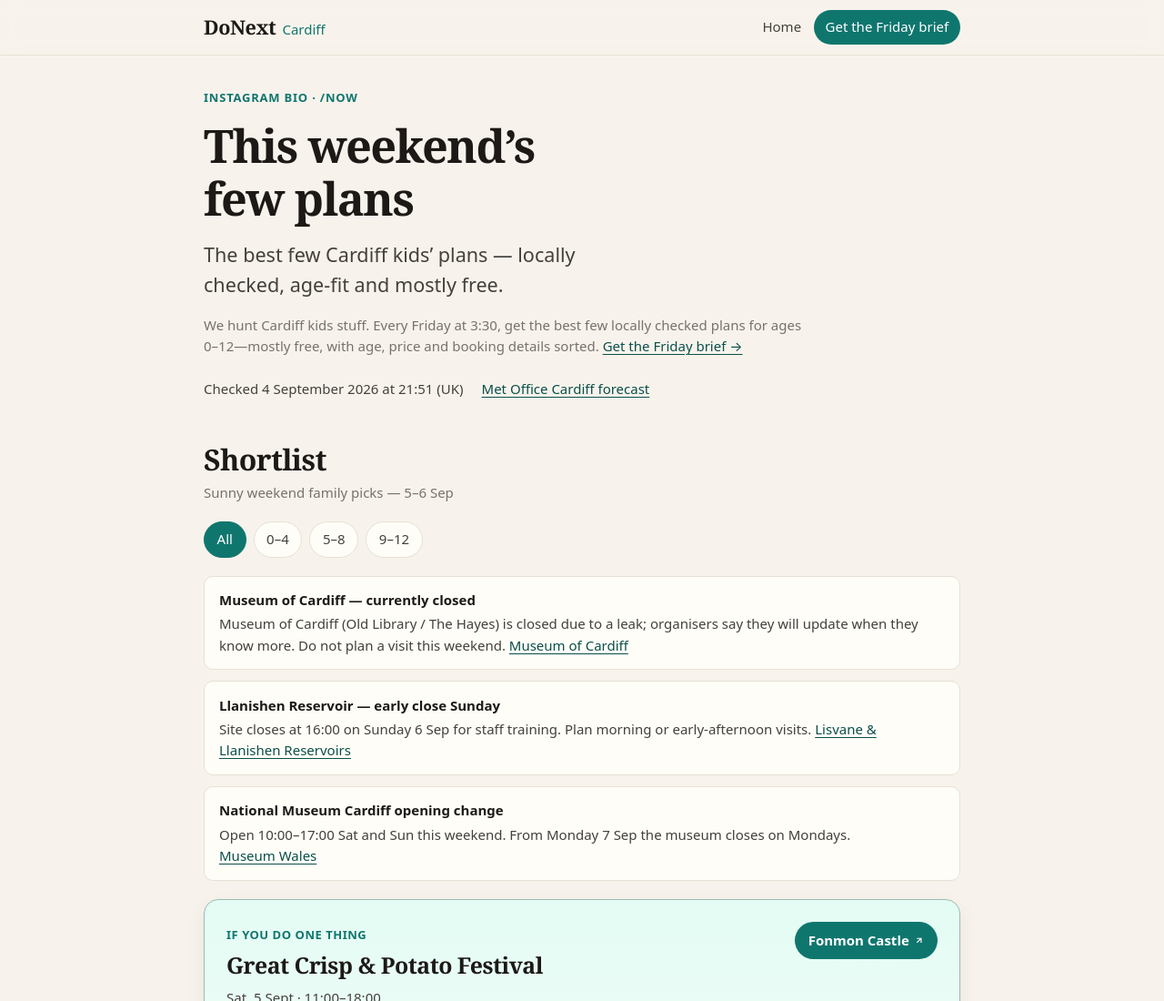
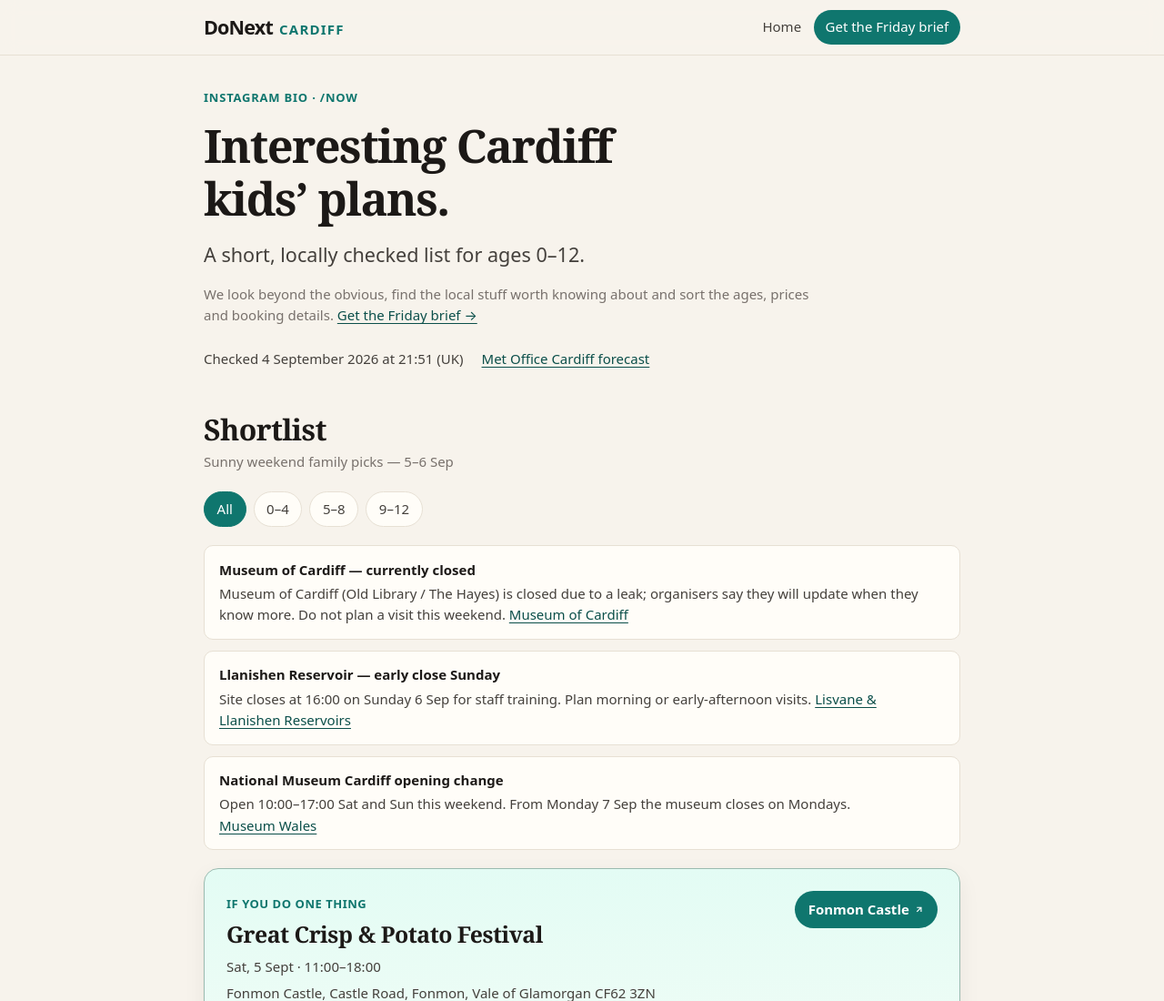
Before and after one commit to mattmurray1981-ai/donext-site, a plain HTML site: page now.html in a window 1280 px wide. Shown: the top 1100 px of the page at 91% size. Drawn offline with Linux system fonts and the light colour scheme; a web font is replaced by a local one.

Commit message:
Refine Cardiff brand and sharpen positioning

```diff
--- a/now.html
+++ b/now.html
@@ -3,22 +3,22 @@
 <head>
   <meta charset="UTF-8">
   <meta name="viewport" content="width=device-width, initial-scale=1">
-  <title>DoNext /now — this weekend’s few plans</title>
-  <meta name="description" content="This weekend’s few Cardiff kids’ plans — locally checked, age-fit and mostly free. DoNext.">
+  <title>DoNext /now — interesting Cardiff kids’ plans</title>
+  <meta name="description" content="Interesting things to do with kids in Cardiff. A short, locally checked list for ages 0–12.">
   <meta name="theme-color" content="#0F766E">
-  <meta property="og:title" content="DoNext /now — this weekend’s few plans">
-  <meta property="og:description" content="The best few Cardiff kids’ plans for this weekend. Locally checked, age-fit and mostly free.">
+  <meta property="og:title" content="DoNext /now — interesting Cardiff kids’ plans">
+  <meta property="og:description" content="A short, locally checked list for ages 0–12.">
   <meta property="og:type" content="website">
   <meta property="og:url" content="https://donext.co.uk/now">
   <meta property="og:site_name" content="DoNext">
-  <meta property="og:image" content="https://donext.co.uk/assets/brand/cardiff/donext-cardiff-og-v2.png">
+  <meta property="og:image" content="https://donext.co.uk/assets/brand/cardiff/donext-cardiff-og-v3.png">
   <meta property="og:image:type" content="image/png">
   <meta property="og:image:width" content="1200">
   <meta property="og:image:height" content="630">
-  <meta property="og:image:alt" content="DoNext Cardiff — the best few Cardiff kids’ plans">
+  <meta property="og:image:alt" content="DoNext Cardiff — interesting things to do with kids in Cardiff">
   <meta name="twitter:card" content="summary_large_image">
-  <meta name="twitter:image" content="https://donext.co.uk/assets/brand/cardiff/donext-cardiff-og-v2.png">
-  <meta name="twitter:image:alt" content="DoNext Cardiff — the best few Cardiff kids’ plans">
+  <meta name="twitter:image" content="https://donext.co.uk/assets/brand/cardiff/donext-cardiff-og-v3.png">
+  <meta name="twitter:image:alt" content="DoNext Cardiff — interesting things to do with kids in Cardiff">
   <link rel="canonical" href="https://donext.co.uk/now">
   <link rel="icon" href="/assets/brand/donext-mark-v2.svg" type="image/svg+xml">
   <link rel="icon" href="/favicon.ico" sizes="16x16 32x32">
@@ -47,9 +47,9 @@
     <section class="page-intro" aria-labelledby="now-title">
       <div class="wrap">
         <p class="eyebrow">Instagram bio · /now</p>
-        <h1 id="now-title" class="hero__title" style="max-width:16ch">This weekend’s few plans</h1>
-        <p class="hero__lede">The best few Cardiff kids’ plans — locally checked, age-fit and mostly free.</p>
-        <p class="hero__support">We hunt Cardiff kids stuff. Every Friday at 3:30, get the best few locally checked plans for ages 0–12—mostly free, with age, price and booking details sorted. <a href="/#brief">Get the Friday brief →</a></p>
+        <h1 id="now-title" class="hero__title" style="max-width:16ch">Interesting Cardiff kids’ plans.</h1>
+        <p class="hero__lede">A short, locally checked list for ages 0–12.</p>
+        <p class="hero__support">We look beyond the obvious, find the local stuff worth knowing about and sort the ages, prices and booking details. <a href="/#brief">Get the Friday brief →</a></p>
         <div class="hero__meta">
           <p class="freshness" id="catalog-freshness">Loading catalog…</p>
           <p class="weather-note">
--- a/style.css
+++ b/style.css
@@ -86,14 +86,16 @@ a:hover { color: var(--teal); }
   color: var(--ink);
 }
 .wordmark__name {
-  font-family: var(--font-display);
+  font-family: var(--font-body);
   font-weight: 700;
   font-size: 1.35rem;
-  letter-spacing: -0.02em;
+  letter-spacing: -0.04em;
 }
 .wordmark__place {
   font-size: var(--text-sm);
-  font-weight: 500;
+  font-weight: 600;
+  letter-spacing: 0.08em;
+  text-transform: uppercase;
   color: var(--teal);
 }
 .nav {
```
Also changed, not shown: index.html (+13 -13 lines), now/index.html (+11 -11 lines), README.md, assets/brand/README.md, assets/brand/cardiff/donext-cardiff-avatar-v3.png (added), assets/brand/cardiff/donext-cardiff-og-v3.png (added).
